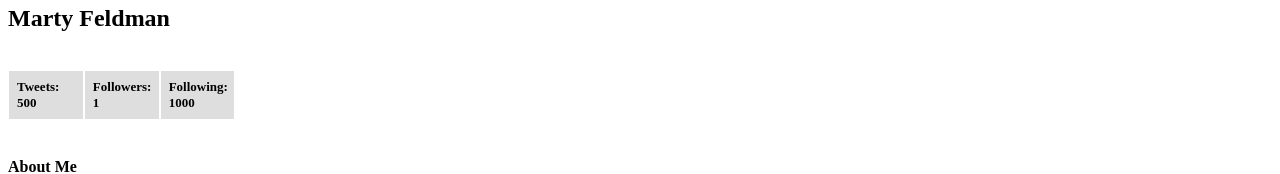
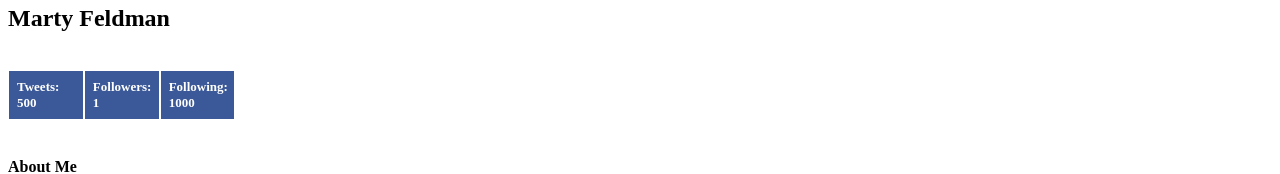
Before and after one commit to kerrbrittany9/facebook, a React app: page / in a window 1280 px wide. Shown: the part 328-502 px from the top of the page. Built offline with nearby package versions, Linux system fonts and the light colour scheme.

Commit message:
change button background and text colors

```diff
--- a/src/components/Person.jsx
+++ b/src/components/Person.jsx
@@ -12,10 +12,11 @@ function Person(props) {
   }
 
   var statsStyle = {
-    backgroundColor: '#dedede',
+    backgroundColor: '#3B5998',
     border: '1px solid #ffffff',
     padding: '.5rem',
-    fontSize: '13px'
+    fontSize: '13px',
+    color: '#ffffff'
   }
 
   return (
```
